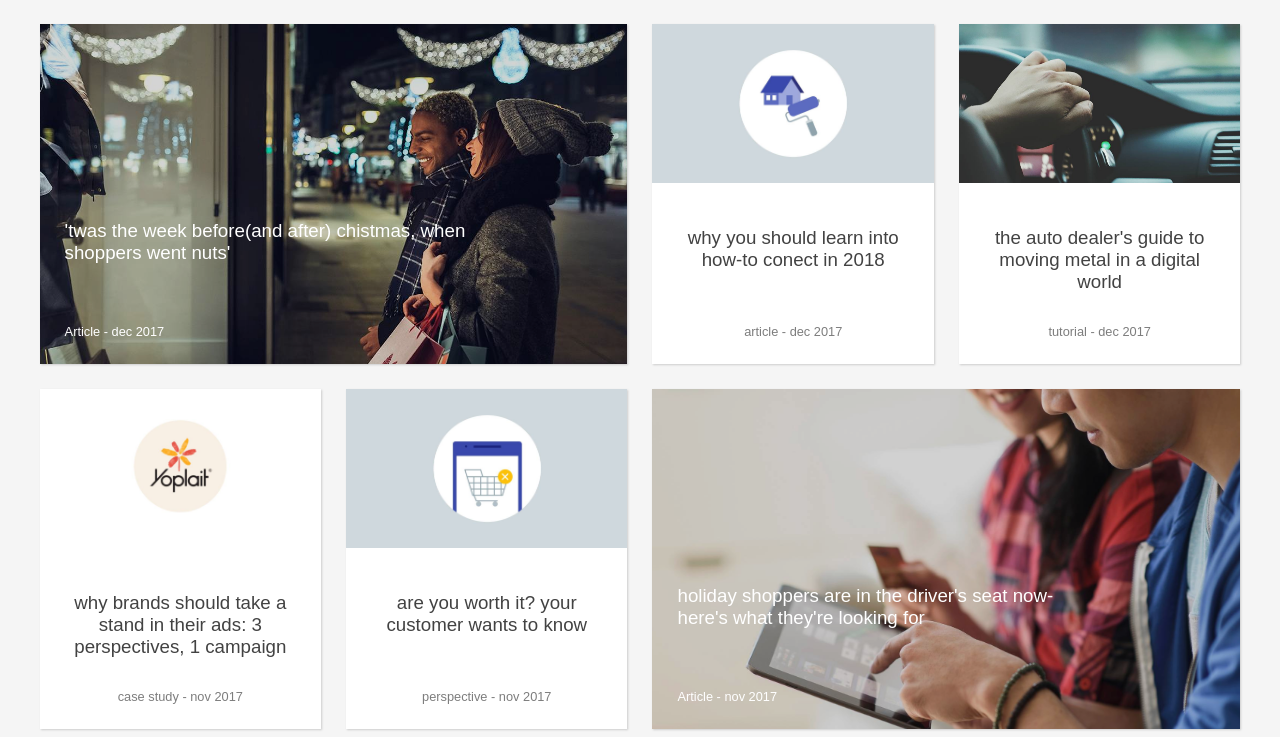
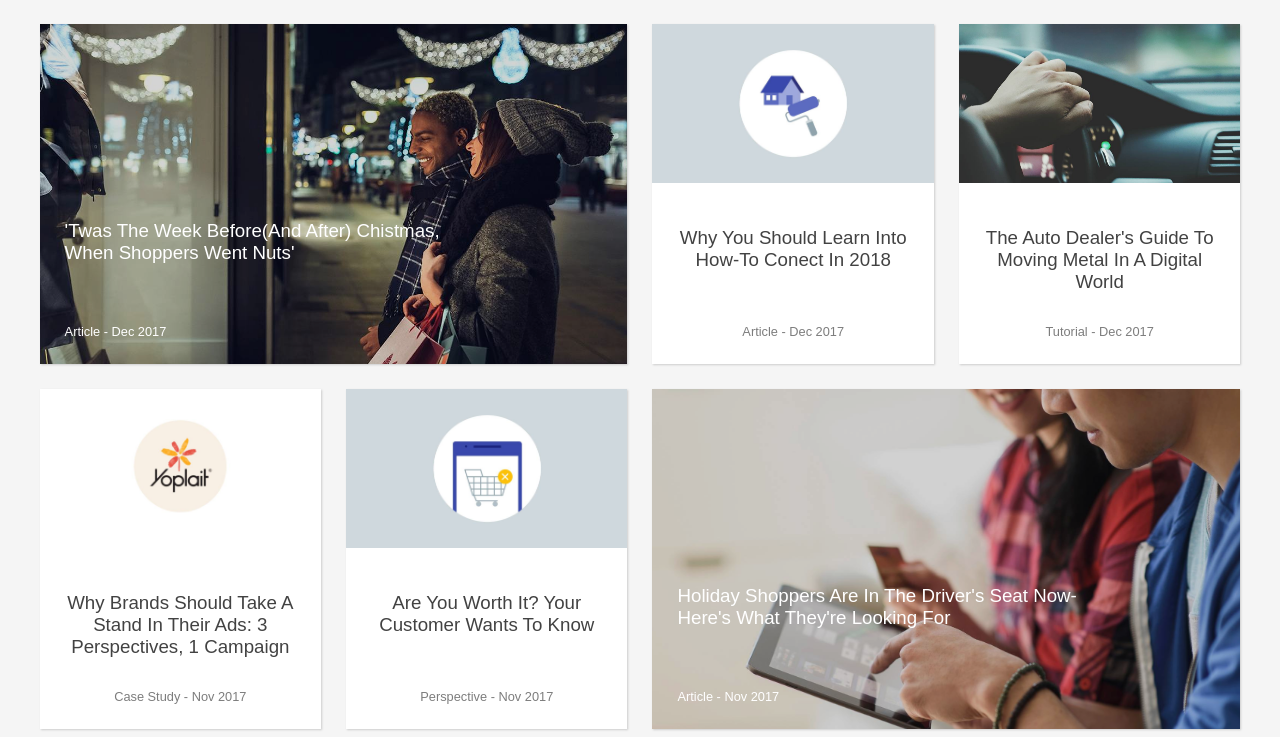
Before and after one commit to ceddy9176/think-with-google, a plain HTML site: page index.html in a window 1280 px wide. Shown: the part 85-822 px from the top of the page. Drawn offline with Linux system fonts and the light colour scheme.

Commit message:
add Pseudo-element to change first letter of text to capitalize

```diff
--- a/css/styles.css
+++ b/css/styles.css
@@ -19,6 +19,10 @@ h3 {
   color:#424242;
   position: relative;
   font-weight: 300;
+}
+
+h3, .grid-sub-content::first-line {
+  text-transform: capitalize;
 }
 
 a {
```
